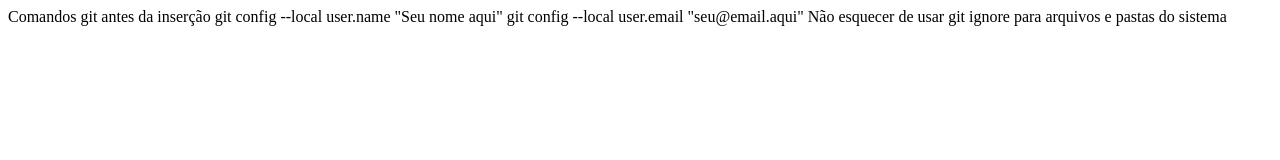
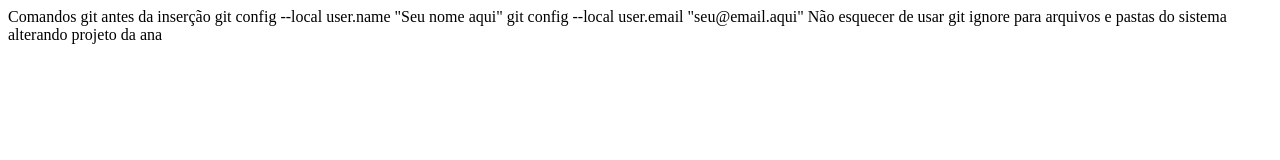
Before and after one commit to MarcosPauloMF/alura-git, a plain HTML site: page index.html in a window 1280 px wide. Drawn offline with Linux system fonts and the light colour scheme.

Commit message:
subindo alterações projeto ana

```diff
--- a/index.html
+++ b/index.html
@@ -15,7 +15,9 @@
 			Não esquecer de usar git ignore para arquivos e pastas do sistema
 		</lu>
 
-		<lu></lu>
+		<lu>
+			alterando projeto da ana
+		</lu>
 	</ls>
 </body>
 </html>
```
